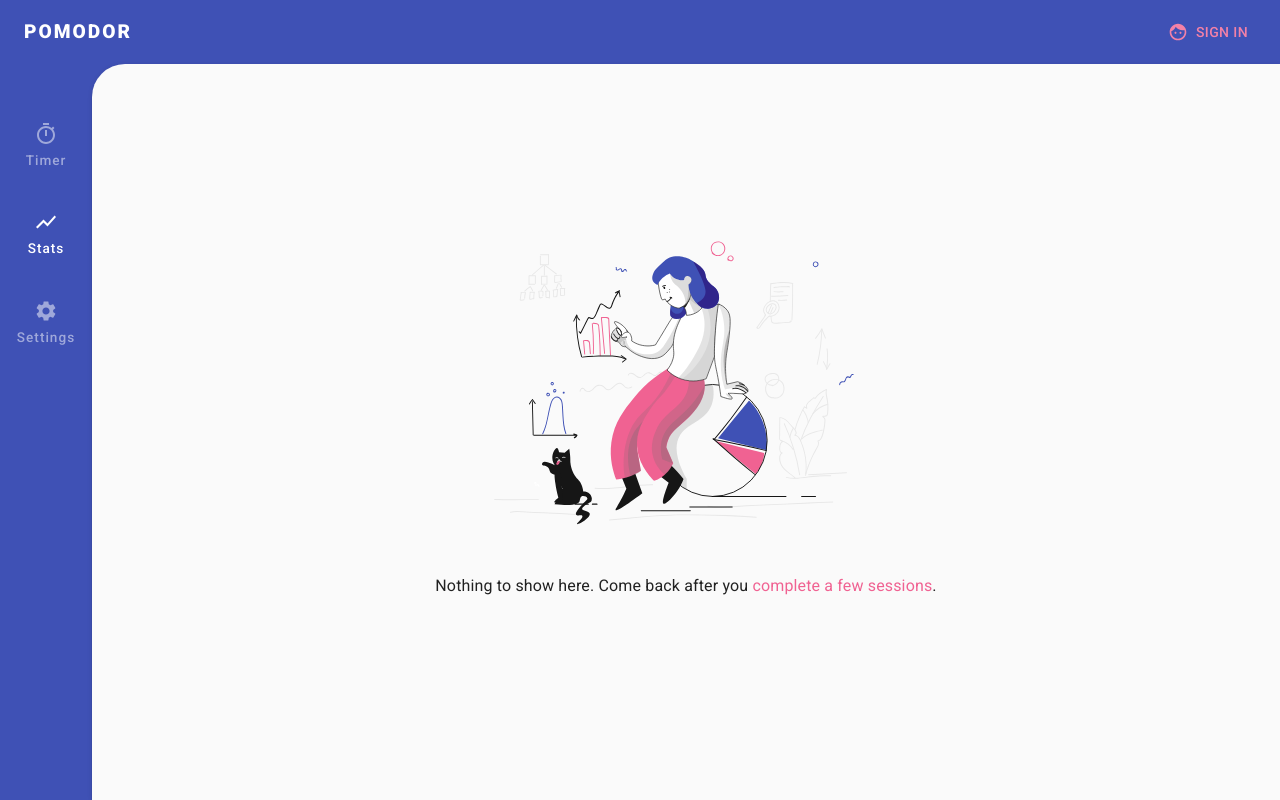
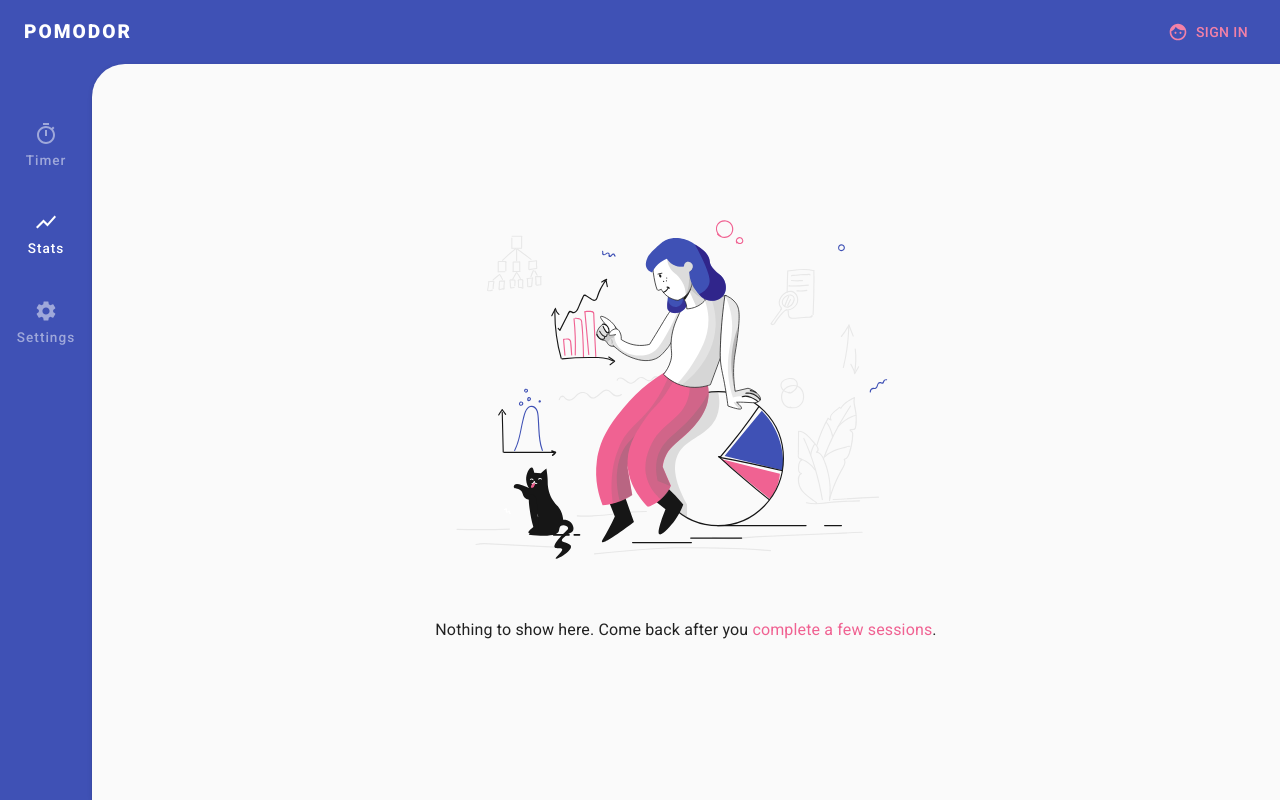
Before and after one commit to juZanette/PomodoroTimer, a React (Create React App) app: page /stats in a window 1280 px wide. Built offline with nearby package versions, Linux system fonts and the light colour scheme; no server answers.

Commit message:
:lipstick: Improve page layout

```diff
--- a/src/scenes/Stats/components/NoData.js
+++ b/src/scenes/Stats/components/NoData.js
@@ -23,12 +23,13 @@ export const NoData = () => {
 
   return (
     <Box
-      maxHeight="80vh"
       display="flex"
       flexDirection="column"
       justifyContent="center"
       alignItems="center"
       alignSelf="center"
+      width="90%"
+      maxWidth="600px"
     >
       <img src={illustration} alt="" />
       <Typography align="center">
```
